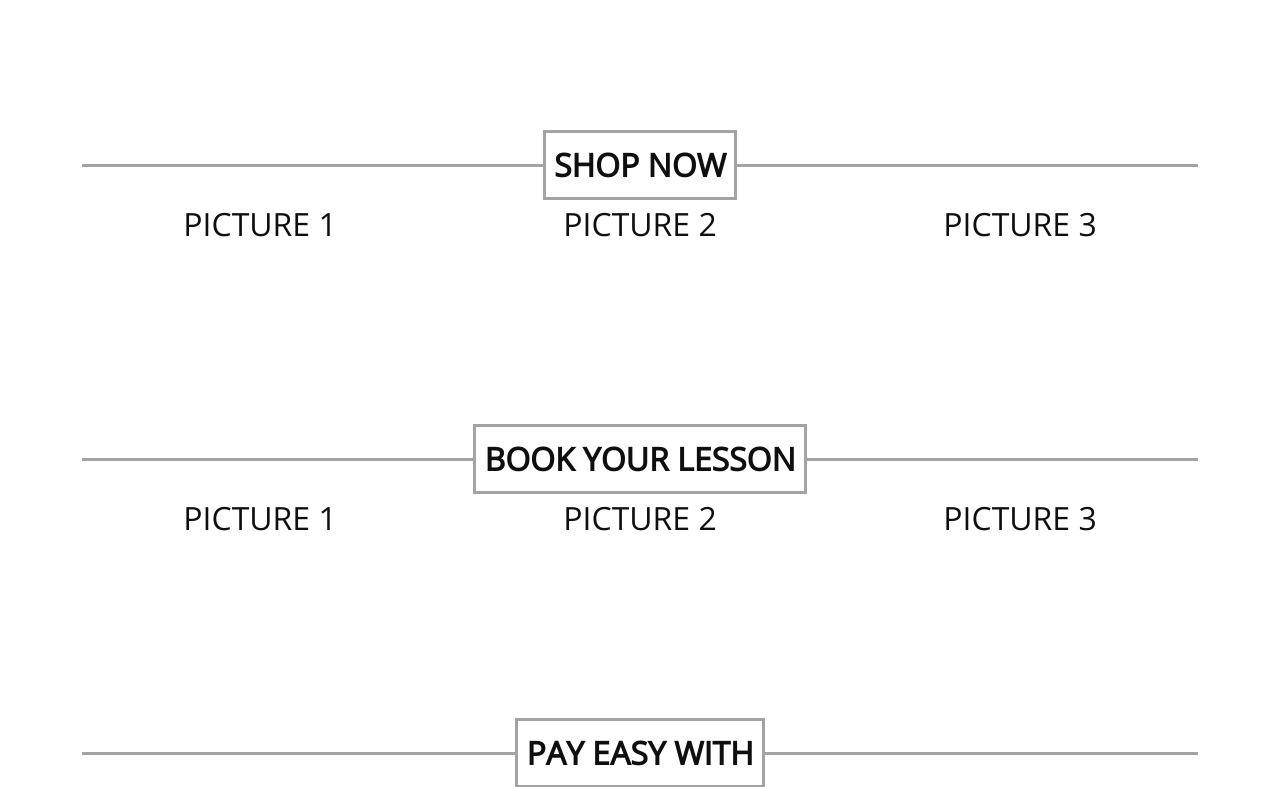
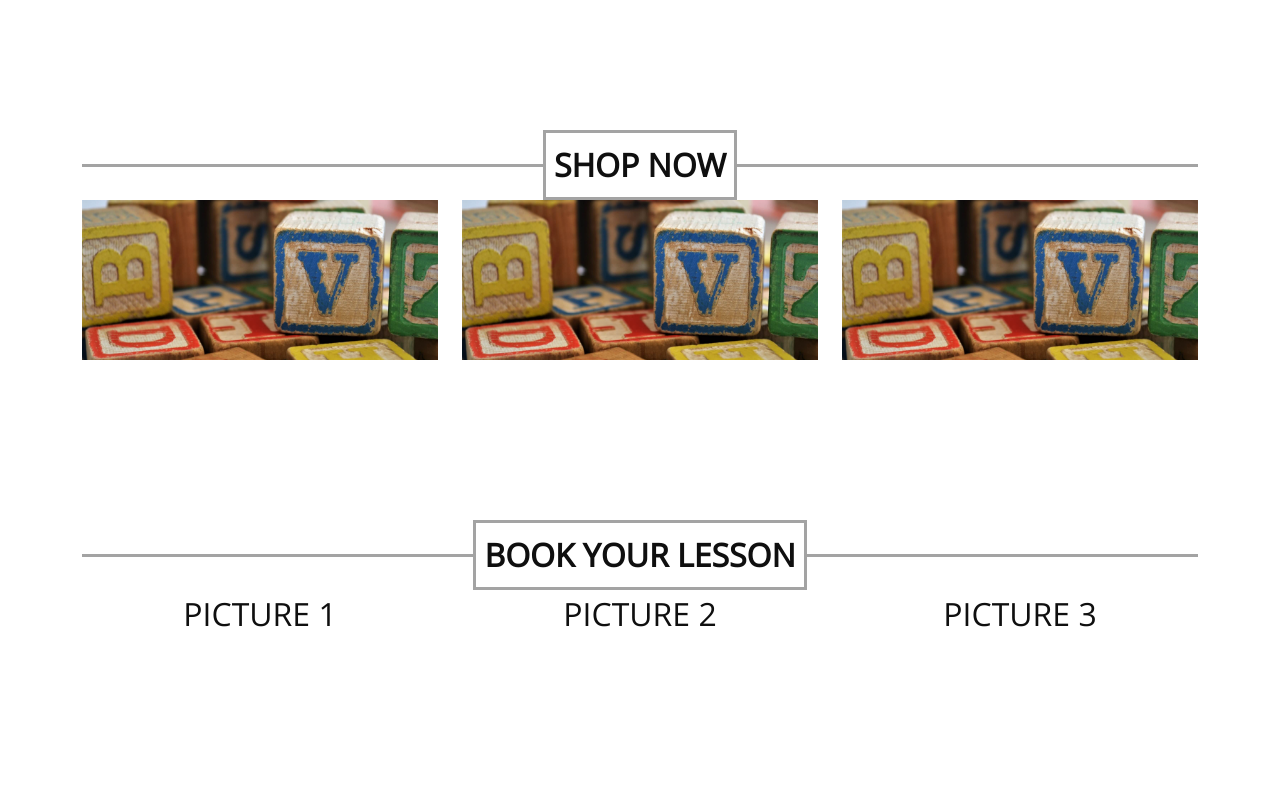
Before and after one commit to MatthewYong/big_brains, a Django app: page / in a window 1280 px wide. Shown: the part 728-1515 px from the top of the page. Run offline with Django 3.2, Linux system fonts and the light colour scheme; some libraries are stand-ins or nearby versions.

Commit message:
Add test product images on index.html

```diff
--- a/landing/templates/landing/index.html
+++ b/landing/templates/landing/index.html
@@ -19,13 +19,13 @@
         </div>
         <div class="row">
             <div class="col-4">
-                <p>Picture 1</p>
+                <div class="image-product-1"></div>
             </div>
             <div class="col-4">
-                <p>Picture 2</p>
+                <div class="image-product-2"></div>
             </div>
             <div class="col-4">
-                <p>Picture 3</p>
+                <div class="image-product-3"></div>
             </div>
         </div>
         <div class="row section-space">
--- a/static/css/index.css
+++ b/static/css/index.css
@@ -44,12 +44,38 @@
 }
 
 
-
-
-
+/*toys and lessons section*/
 .section-space {
     margin-top: 10rem;
 }
+
+.image-product-1 {
+    background-image: url("../images/landing/image-product.jpg");
+    background-size: cover;
+    background-position: center;
+    background-repeat: no-repeat;
+    width: 100%;
+    height: 10rem;
+}
+
+.image-product-2 {
+    background-image: url("../images/landing/image-product.jpg");
+    background-size: cover;
+    background-position: center;
+    background-repeat: no-repeat;
+    width: 100%;
+    height: 10rem;
+}
+
+.image-product-3 {
+    background-image: url("../images/landing/image-product.jpg");
+    background-size: cover;
+    background-position: center;
+    background-repeat: no-repeat;
+    width: 100%;
+    height: 10rem;
+}
+
 
 
 .payment-section {
```
Also changed, not shown: static/images/landing/image-lesson.jpg (added), static/images/landing/image-product.jpg (added).
